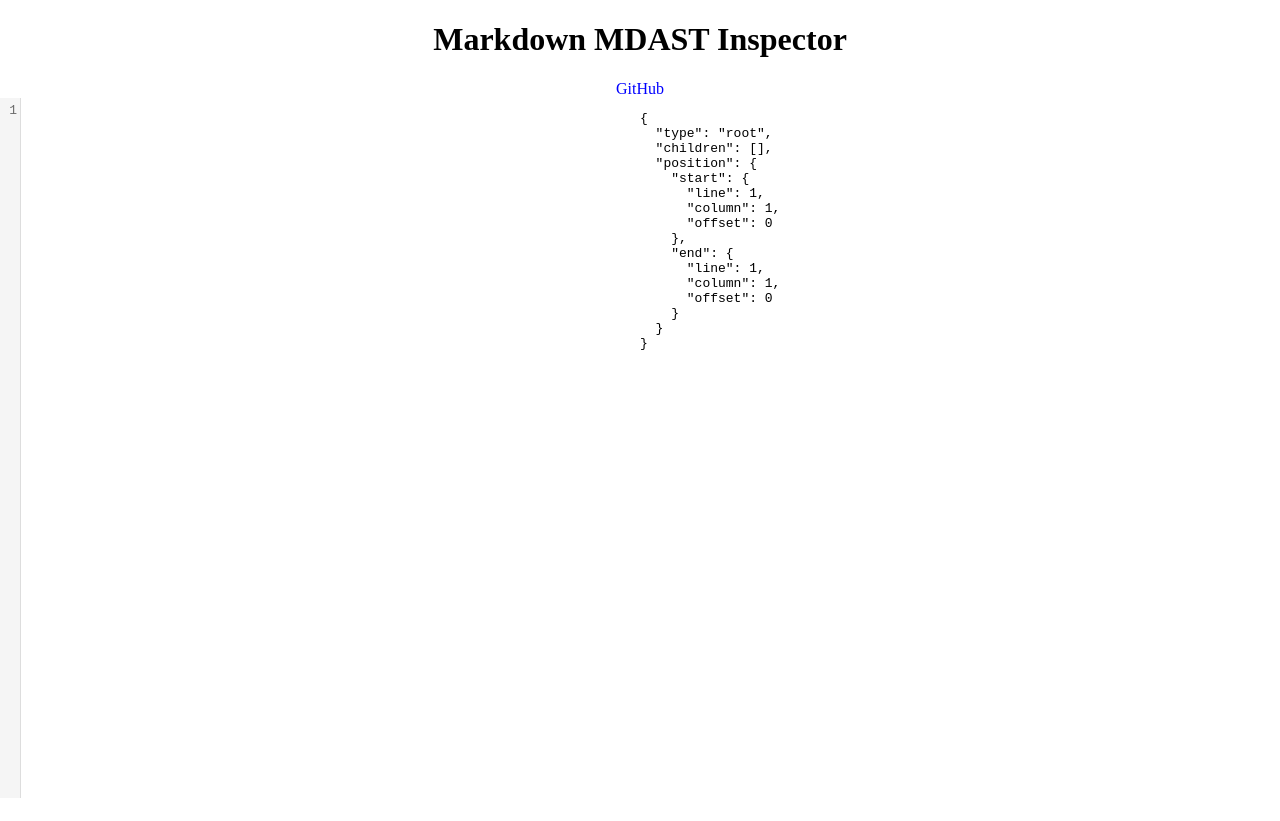
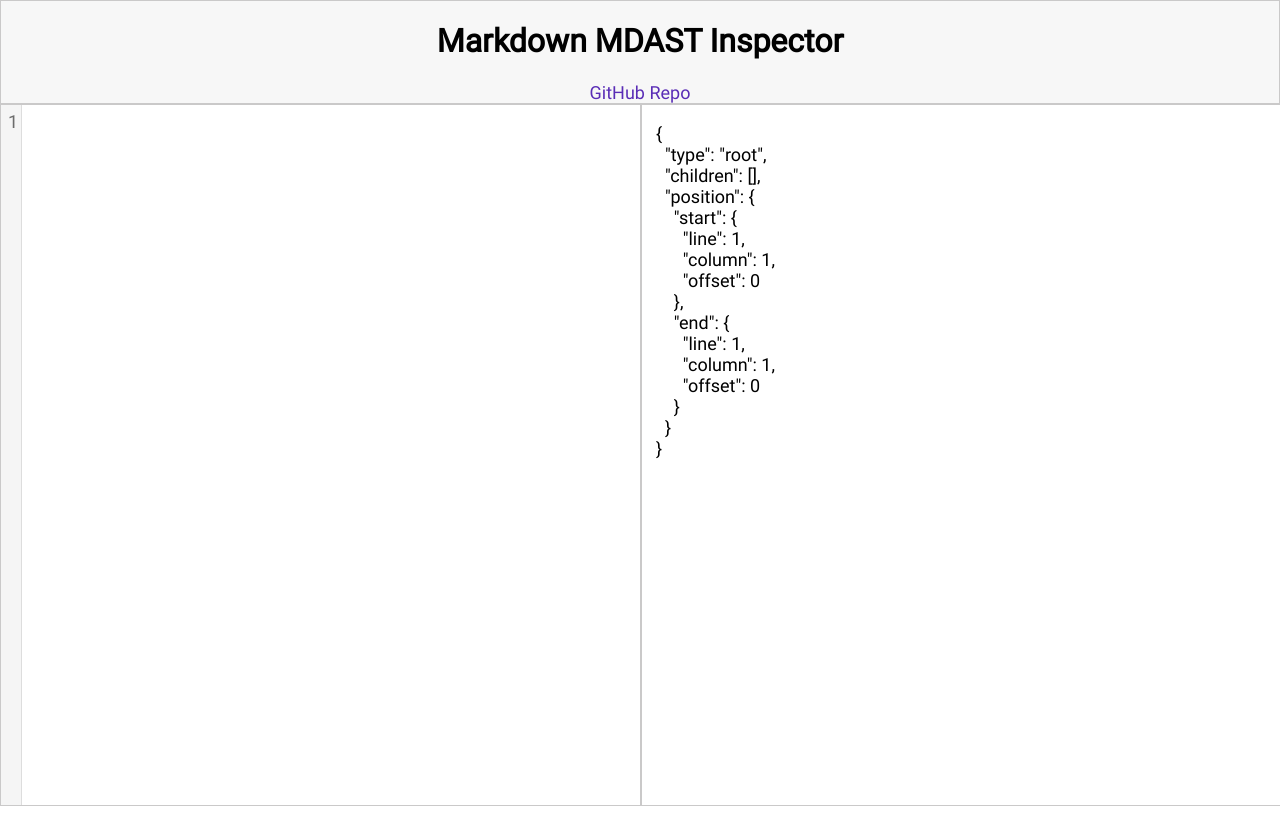
Before and after one commit to alexwkleung/MDAST-Inspector, a website built with Vite: page index.html in a window 1280 px wide. After the commit the page ends 800 px from the top, so only its background shows below. Built offline with nearby package versions, Linux system fonts and the light colour scheme.

Commit message:
Added font and updated README.md

```diff
--- a/src/dom/dom.ts
+++ b/src/dom/dom.ts
@@ -7,17 +7,21 @@ export function createInitDOM(): void {
     mainContainer.setAttribute("id", "main-container");
     document.body.insertBefore(mainContainer, document.body.firstChild);
 
+    const mainTop: HTMLDivElement = document.createElement('div');
+    mainTop.setAttribute("id", "main-top");
+    mainContainer.appendChild(mainTop);
+
     //main title
     const mainTitle: HTMLHeadElement = document.createElement('h1');
     mainTitle.setAttribute("class", "main-heading");
     const mainTitleTextNode: Text = document.createTextNode("Markdown MDAST Inspector");
     mainTitle.appendChild(mainTitleTextNode);
-    mainContainer.appendChild(mainTitle);
+    mainTop.appendChild(mainTitle);
 
     //github link container
     const githubLinkContainer: HTMLDivElement = document.createElement('div');
     githubLinkContainer.setAttribute("id", "github-link-container");
-    mainContainer.appendChild(githubLinkContainer);
+    mainTop.appendChild(githubLinkContainer);
 
     //github link anchor
     const githubLinkAnchor: HTMLAnchorElement = document.createElement('a');
@@ -25,7 +29,7 @@ export function createInitDOM(): void {
     githubLinkAnchor.setAttribute("href", "https://github.com/alexwkleung/Markdown-MDAST-Inspector");
 
     //github link text node
-    const githubLinkTextNode: Text = document.createTextNode("GitHub");
+    const githubLinkTextNode: Text = document.createTextNode("GitHub Repo");
     githubLinkAnchor.appendChild(githubLinkTextNode);
 
     githubLinkContainer.appendChild(githubLinkAnchor);
--- a/src/styles/style.css
+++ b/src/styles/style.css
@@ -1,3 +1,12 @@
+@font-face {
+    font-family: 'Roboto-Regular';
+    src: url('./fonts/Roboto-Regular.ttf');
+}
+
+* {
+    font-family: 'Roboto-Regular';
+}
+
 body {
     margin: 0 auto;
     overflow: hidden;
@@ -6,6 +15,11 @@ body {
 #main-container {
     width: 100vw;
     height: 100vh;
+}
+
+#main-top {
+    border: 1px solid rgb(202, 201, 201);
+    background-color: rgb(247, 247, 247);
 }
 
 .main-heading {
@@ -18,7 +32,8 @@ body {
 
 #github-link {
     text-decoration: none;
-    color: blue;
+    color: rgb(90, 45, 182);
+    font-size: 18px;
 }
 
 #editor-container-left {
@@ -26,6 +41,8 @@ body {
     width: calc(100% - 50%);
     overflow-y: scroll;
     overflow-x: scroll;
+    font-size: 18px;
+    border: 1px solid rgb(202, 201, 201);
 }
 
 #tree-preview-container-right {
@@ -35,9 +52,15 @@ body {
     margin-left: 50%;
     overflow-y: scroll;
     overflow-x: scroll;
+    font-size: 18px;
+    border: 1px solid rgb(202, 201, 201);
 }
 
 .cm-editor {
     height: calc(100vh - 100px);
     overflow-y: scroll;
 }
+
+#tree-pre {
+    padding-left: 15px;
+}
```
Also changed, not shown: package.json (+4 -3 lines), README.md, src/styles/fonts/Roboto-Regular.ttf (added).
